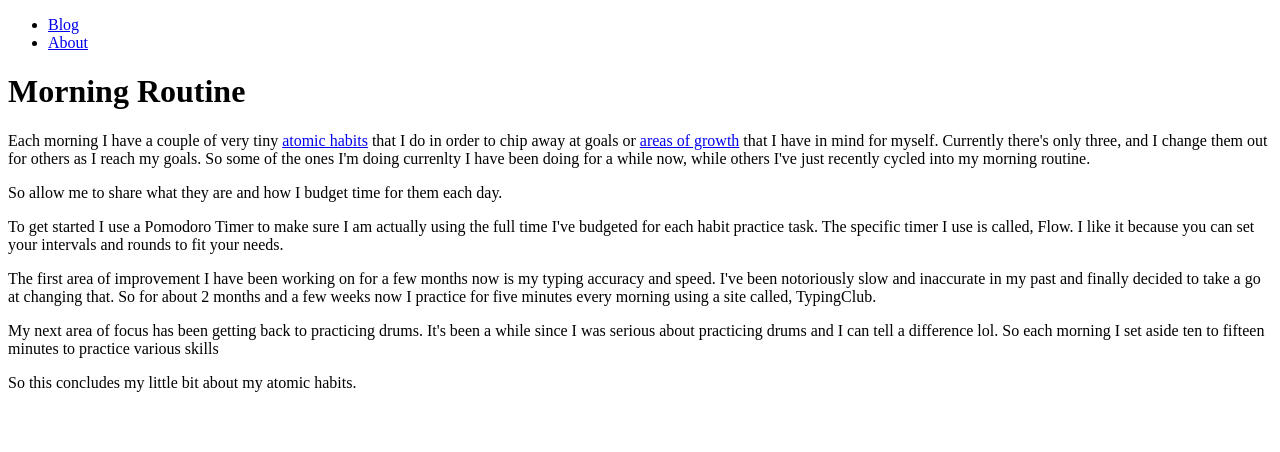
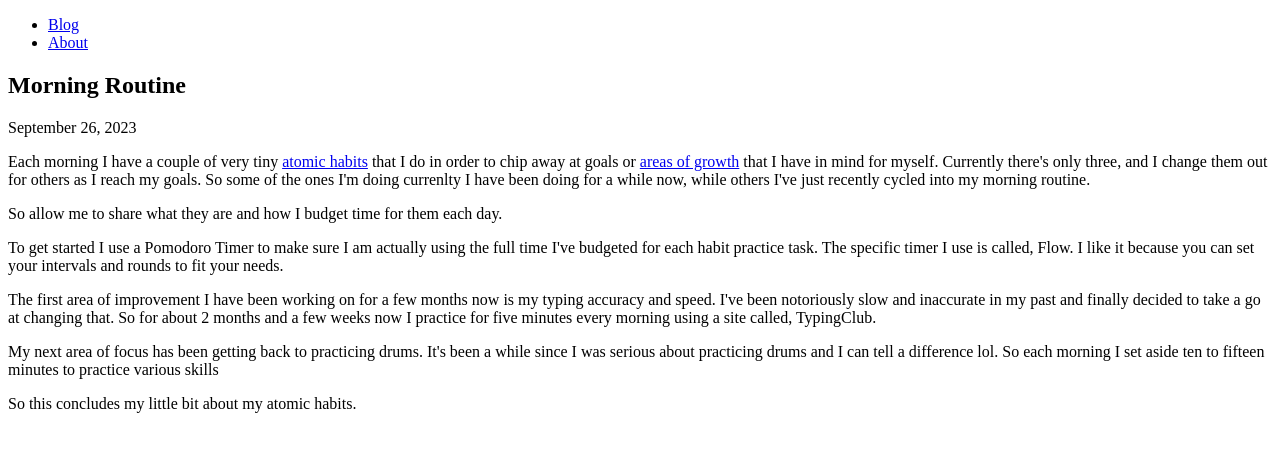
Before and after one commit to cjilbert504/html-blog, a plain HTML site: page index.html in a window 1280 px wide. Drawn offline with Linux system fonts and the light colour scheme.

Commit message:
Add article, header, and time semantic elements

```diff
--- a/index.html
+++ b/index.html
@@ -14,7 +14,11 @@
 				<li><a href="./about.html">About</a></li>
 			</ul>
 		</nav>
+    <article>
+      <header>
         <h1>Morning Routine</h1>
+        <time datetime="2023-09-26">September 26, 2023</time>
+      </header>
       <p>
         Each morning I have a couple of very tiny <a href="https://jamesclear.com/atomic-habits" target="_blank">atomic
           habits</a> that I do
@@ -51,5 +55,6 @@
       <p>
         So this concludes my little bit about my atomic habits.
       </p>
+    </article>
 	</body>
 </html>
```
Lines whose indentation alone changed are shown as unchanged.
